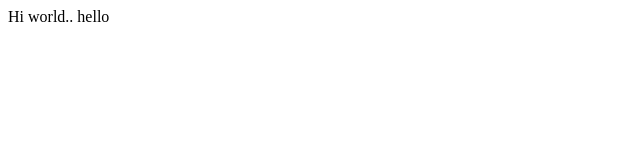
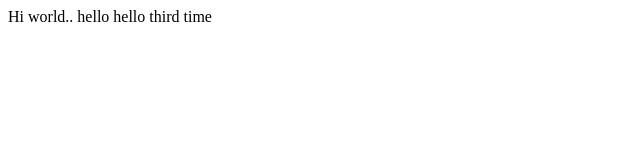
Before and after one commit to pratikd99/lecture00, a plain HTML site: page index.html in a window 1280 px wide. Shown: the whole page, without its empty margins (0-640 px from the left). Drawn offline with Linux system fonts and the light colour scheme.

```diff
--- a/index.html
+++ b/index.html
@@ -4,6 +4,6 @@
 			<title>My New Web Page</title>
 		</head>
 		<body>
-		Hi world.. hello
+		Hi world.. hello hello third time
 		</body>
 	</html>
```
